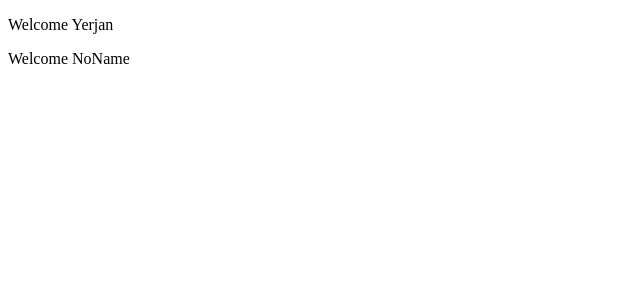
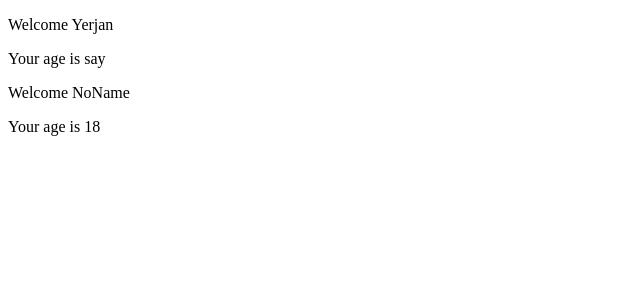
Before and after one commit to NotYerjan/react-exercise, a React (Create React App) app: page / in a window 1280 px wide. Shown: the top 300 px of the page, without its empty margins (0-640 px from the left). Built offline with nearby package versions, Linux system fonts and the light colour scheme.

Commit message:
props-03 done

```diff
--- a/src/App.jsx
+++ b/src/App.jsx
@@ -3,7 +3,7 @@ import Welcome from "./Welcome";
 function App() {
   return (
     <>
-      <Welcome name={"Yerjan"} />
+      <Welcome name={"Yerjan"} age={"say"} />
       <Welcome />
     </>
   );
--- a/src/Welcome.jsx
+++ b/src/Welcome.jsx
@@ -1,13 +1,25 @@
 import React from "react";
+import PropTypes from "prop-types";
 
 class Welcome extends React.Component {
   render() {
-    return <p>Welcome {this.props.name}</p>;
+    return (
+      <>
+        <p>Welcome {this.props.name}</p>
+        <p>Your age is {this.props.age}</p>
+      </>
+    );
   }
 }
 
 Welcome.defaultProps = {
   name: "NoName",
+  age: 18,
+};
+
+Welcome.propTypes = {
+  name: PropTypes.string,
+  age: PropTypes.number,
 };
 
 export default Welcome;
```
